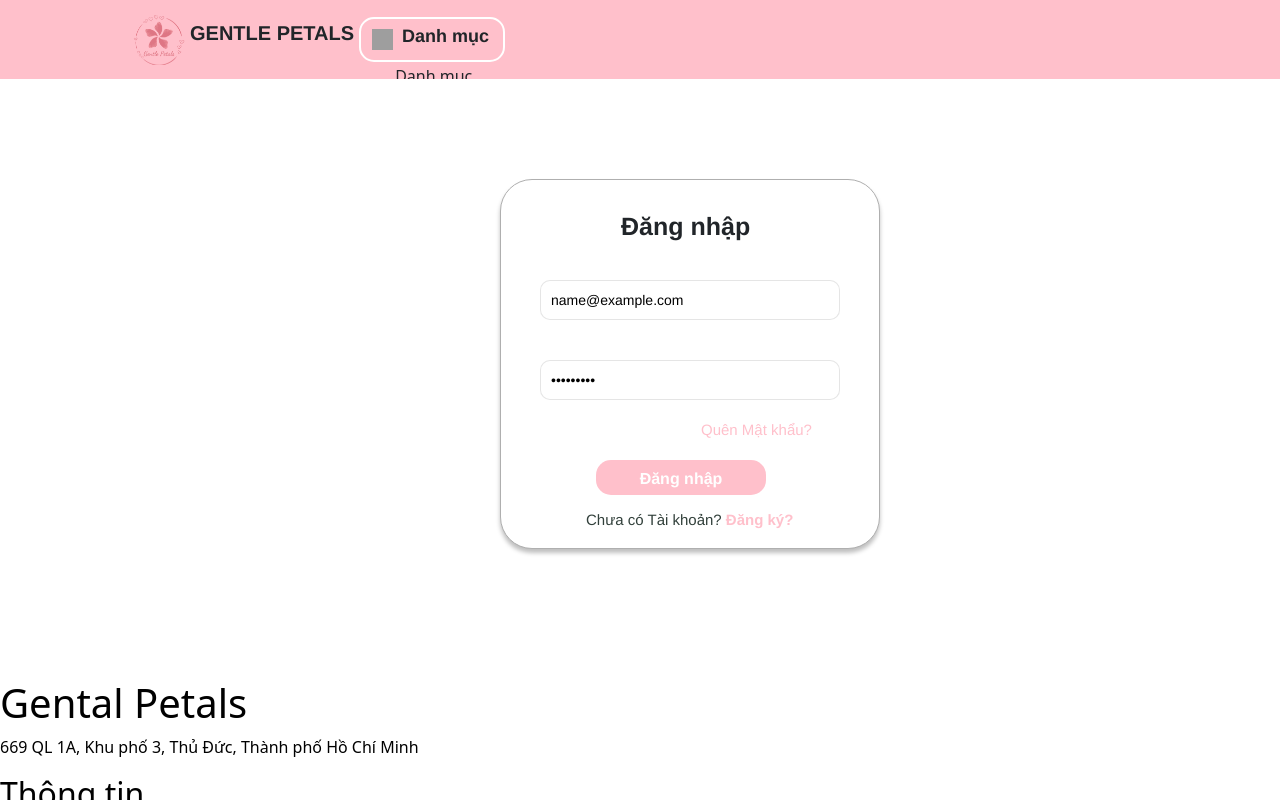
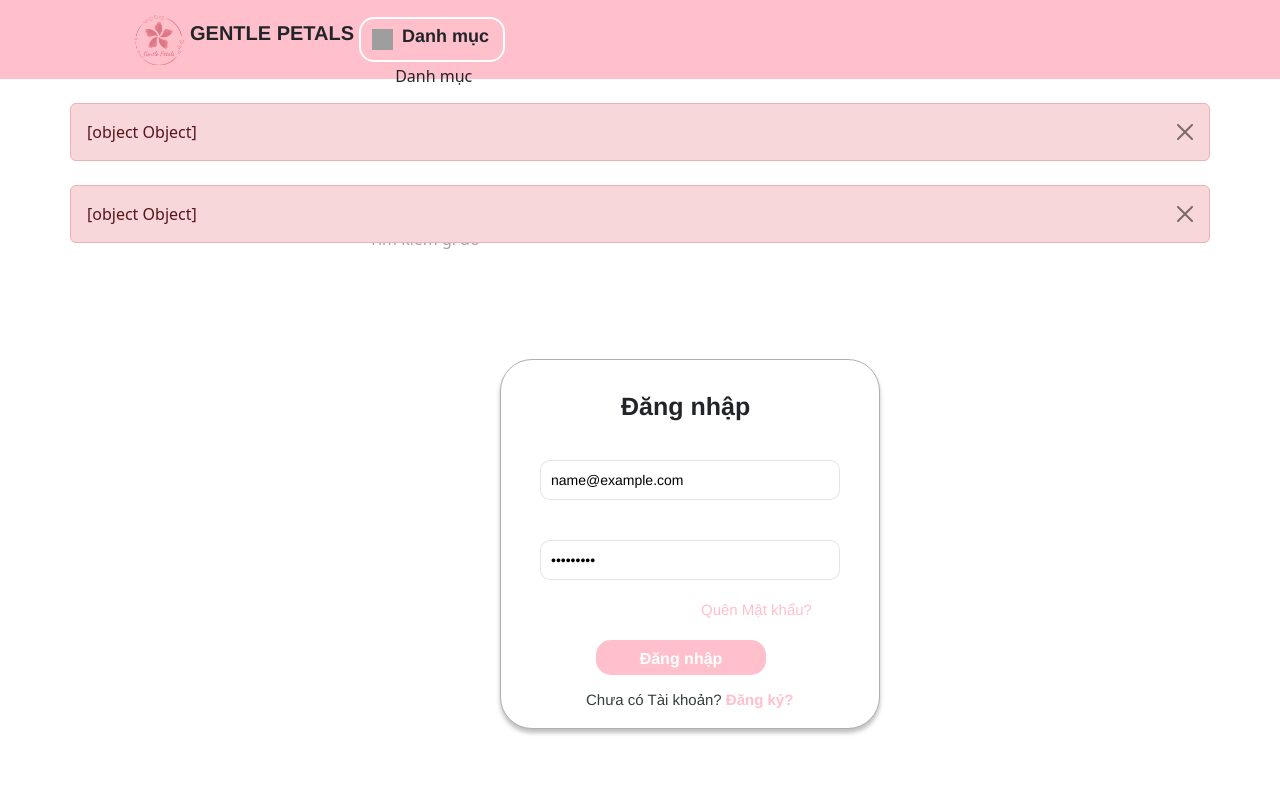
Before and after one commit to SainuEsrever/gentlepetals-client, an Angular app: page /login in a window 1280 px wide. Both pictures are taken after typing "name@example.com", "Sample123" into the empty fields and a click on the button "Đăng nhập". Shown: the top 800 px of the page. Built offline with nearby package versions, Linux system fonts and the light colour scheme; no server answers; grey boxes are pictures that could not be loaded.

Commit message:
alert component

```diff
--- a/src/app/app.component.html
+++ b/src/app/app.component.html
@@ -1,5 +1,7 @@
 <app-navbar></app-navbar>
-
+<div class="app-container">
+    <app-alert></app-alert>
+</div>
 <router-outlet></router-outlet>
 
 
--- a/src/app/app.module.ts
+++ b/src/app/app.module.ts
@@ -19,6 +19,7 @@ import { PaymentComponent } from './components/payment/payment.component';
 import { LoginComponent } from './components/login/login.component';
 import { RegisterComponent } from './components/register/register.component';
 import { ForgotPwComponent } from './components/forgot-pw/forgot-pw.component';
+import { AlertComponent } from './components/alert/alert.component';
 
 
 @NgModule({
@@ -38,6 +39,7 @@ import { ForgotPwComponent } from './components/forgot-pw/forgot-pw.component';
     LoginComponent,
     RegisterComponent,
     ForgotPwComponent,
+    AlertComponent,
   ],
   imports: [
     BrowserModule,
--- /dev/null
+++ b/src/app/components/_models/alert.ts
@@ -0,0 +1,25 @@
+export class Alert {
+    id?: string;
+    type?: AlertType;
+    message?: string;
+    autoClose?: boolean;
+    keepAfterRouteChange?: boolean;
+    fade?: boolean;
+
+    constructor(init?:Partial<Alert>) {
+        Object.assign(this, init);
+    }
+}
+
+export enum AlertType {
+    Success,
+    Error,
+    Info,
+    Warning
+}
+
+export class AlertOptions {
+    id?: string;
+    autoClose?: boolean;
+    keepAfterRouteChange?: boolean;
+}
--- /dev/null
+++ b/src/app/components/_services/account.service.ts
@@ -0,0 +1,17 @@
+import { HttpClient } from '@angular/common/http';
+import { Injectable } from '@angular/core';
+import { Observable } from 'rxjs';
+
+@Injectable({
+  providedIn: 'root'
+})
+export class AccountService {
+
+  url = 'http://localhost:3000/api/auth/signin'
+
+  constructor( private _http: HttpClient ) { }
+
+  onLogin(email: any, password: any):Observable<any>{
+    return this._http.post(this.url, email, password)
+  }
+}
--- /dev/null
+++ b/src/app/components/_services/alert.service.ts
@@ -0,0 +1,41 @@
+import { Injectable } from '@angular/core';
+import { Alert, AlertOptions, AlertType } from '../_models/alert';
+import { Observable, Subject, filter } from 'rxjs';
+
+@Injectable({
+  providedIn: 'root'
+})
+export class AlertService {
+
+  private subject = new Subject<Alert>();
+  private defaultId = 'default-alert';
+
+  onAlert(id= this.defaultId): Observable<Alert>{
+    return this.subject.asObservable().pipe(filter(x => x && x.id === id));
+  }
+
+  alert(alert: Alert) {
+    alert.id = alert.id || this.defaultId;
+    this.subject.next(alert);
+  }
+
+  success(message: string, options?: AlertOptions) {
+    this.alert(new Alert({ ...options, type: AlertType.Success, message }));
+  }
+
+  error(message: string, options?: AlertOptions) {
+    this.alert(new Alert({ ...options, type: AlertType.Error, message }));
+  }
+
+  info(message: string, options?: AlertOptions) {
+    this.alert(new Alert({ ...options, type: AlertType.Info, message }));
+  }
+
+  warn(message: string, options?: AlertOptions) {
+    this.alert(new Alert({ ...options, type: AlertType.Warning, message }));
+  }
+
+  clear(id = this.defaultId) {
+    this.subject.next(new Alert({ id }));
+  }
+}
--- /dev/null
+++ b/src/app/components/alert/alert.component.html
@@ -0,0 +1,5 @@
+
+<div *ngFor="let alert of alerts" class="{{cssClass(alert)}}">
+    <span [innerHTML]="alert.message"></span>
+    <button class="btn-close" (click)="removeAlert(alert)"></button>
+</div>
--- /dev/null
+++ b/src/app/components/alert/alert.component.ts
@@ -0,0 +1,101 @@
+import { Component, Input, OnInit } from '@angular/core';
+import { Alert, AlertType } from '../_models/alert';
+
+import { Subscription } from 'rxjs';
+import { NavigationStart, Router } from '@angular/router';
+import { AlertService } from '../_services/alert.service';
+
+@Component({
+  selector: 'app-alert',
+  templateUrl: './alert.component.html',
+  styleUrls: ['./alert.component.css']
+})
+export class AlertComponent implements OnInit{
+
+  @Input() id = 'default-alert';
+  @Input() fade = true;
+
+  alerts: Alert[] = [];
+  alertSubscription!: Subscription;
+  routeSubscription!: Subscription;
+
+  constructor(private router: Router, private alertService: AlertService){}
+
+  ngOnInit() {
+    // subscribe to new alert notifications
+    this.alertSubscription = this.alertService.onAlert(this.id)
+        .subscribe(alert => {
+            // clear alerts when an empty alert is received
+            if (!alert.message) {
+                // filter out alerts without 'keepAfterRouteChange' flag
+                this.alerts = this.alerts.filter(x => x.keepAfterRouteChange);
+
+                // remove 'keepAfterRouteChange' flag on the rest
+                this.alerts.forEach(x => delete x.keepAfterRouteChange);
+                return;
+            }
+
+            // add alert to array
+            this.alerts.push(alert);
+
+            // auto close alert if required
+            if (alert.autoClose) {
+                setTimeout(() => this.removeAlert(alert), 3000);
+            }
+       });
+
+    // clear alerts on location change
+    this.routeSubscription = this.router.events.subscribe(event => {
+        if (event instanceof NavigationStart) {
+            this.alertService.clear(this.id);
+        }
+    });
+  }
+
+  ngOnDestroy() {
+    // unsubscribe to avoid memory leaks
+    this.alertSubscription.unsubscribe();
+    this.routeSubscription.unsubscribe();
+}
+
+  removeAlert(alert: Alert) {
+    // check if already removed to prevent error on auto close
+    if (!this.alerts.includes(alert)) return;
+
+    if (this.fade) {
+        // fade out alert
+        alert.fade = true;
+
+        // remove alert after faded out
+        setTimeout(() => {
+            this.alerts = this.alerts.filter(x => x !== alert);
+        }, 250);
+    } else {
+        // remove alert
+        this.alerts = this.alerts.filter(x => x !== alert);
+    }
+  }
+
+  cssClass(alert: Alert) {
+    if (!alert) return;
+
+    const classes = ['alert', 'alert-dismissible', 'mt-4', 'container'];
+
+    const alertTypeClass = {
+        [AlertType.Success]: 'alert-success',
+        [AlertType.Error]: 'alert-danger',
+        [AlertType.Info]: 'alert-info',
+        [AlertType.Warning]: 'alert-warning'
+    }
+
+    if (alert.type !== undefined) {
+        classes.push(alertTypeClass[alert.type]);
+    }
+
+    if (alert.fade) {
+        classes.push('fade');
+    }
+
+      return classes.join(' ');
+    }
+}
--- a/src/app/components/login/login.component.ts
+++ b/src/app/components/login/login.component.ts
@@ -1,6 +1,9 @@
 import { Component, OnInit } from '@angular/core';
 import { FormBuilder, FormGroup, Validators } from '@angular/forms';
-
+import { AccountService } from '../_services/account.service';
+import { first } from 'rxjs';
+import { ActivatedRoute, Router } from '@angular/router';
+import { AlertService } from '../_services/alert.service';
 
 @Component({
   selector: 'app-login',
@@ -10,10 +13,14 @@ import { FormBuilder, FormGroup, Validators } from '@angular/forms';
 export class LoginComponent implements OnInit{
   loginForm! : FormGroup
   submitted = false;
-
-  constructor(private formBuilder: FormBuilder){
-
-  }
+  loading = false;
+  constructor(
+    private formBuilder: FormBuilder,
+    private route: ActivatedRoute,
+    private router: Router,
+    private accountService: AccountService,
+    private alertService: AlertService
+    ){}
   ngOnInit() {
     this.loginForm = this.formBuilder.group({
       email: ['', [Validators.required, Validators.email]],
@@ -28,6 +35,19 @@ export class LoginComponent implements OnInit{
     if (this.loginForm.invalid){
       return;
     }
-    alert("Success")
+    this.loading = true;
+        this.accountService.onLogin(this.email.value, this.password.value)
+            .pipe(first())
+            .subscribe({
+                next: () => {
+                    const returnUrl = this.route.snapshot.queryParams['returnUrl'] || '/';
+                    this.router.navigateByUrl(returnUrl);
+                },
+                error: error => {
+                    this.alertService.error(error);
+                    this.loading = false;
+                }
+            });
+
   }
 }
```
Also changed, not shown: src/app/components/alert/alert.component.css (added), 1 other file (tests, documents, lock files or other folders).
